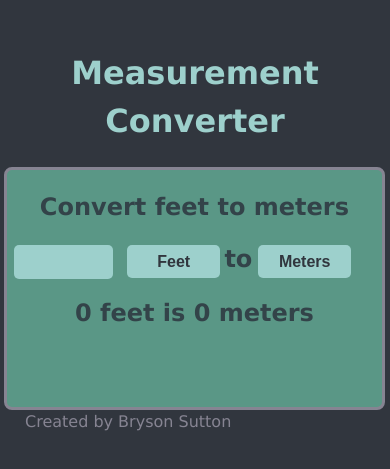
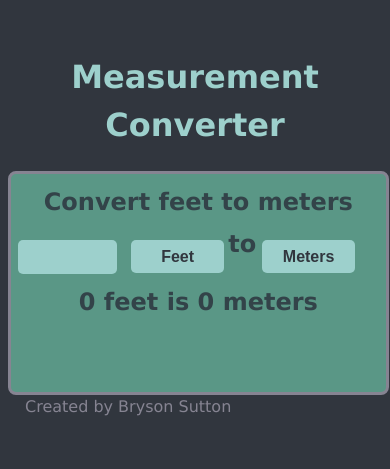
Before and after one commit to BSutton17/Measurement-Converter, a React (Vite) app: page / in a window 390 px wide. Shown: the part 191-660 px from the top of the page. Built offline with nearby package versions, Linux system fonts and the light colour scheme.

Commit message:
Update index.css

```diff
--- a/src/index.css
+++ b/src/index.css
@@ -13,7 +13,7 @@
       width:375px;
       height: 100%;
       position: relative;
-      left: 1%;
+      left: 2%;
     }
     #place{
       position: relative;
@@ -31,12 +31,12 @@
     left: 25px;
     }
     h1{
-      top: 20%:
+      margin-top: 10px;
     }
     h2{
-      top: 45%
+      margin-top: 10px;
     }
     #container{
-    top: 30%
+      margin-top: 10px;
   }
 }
```
